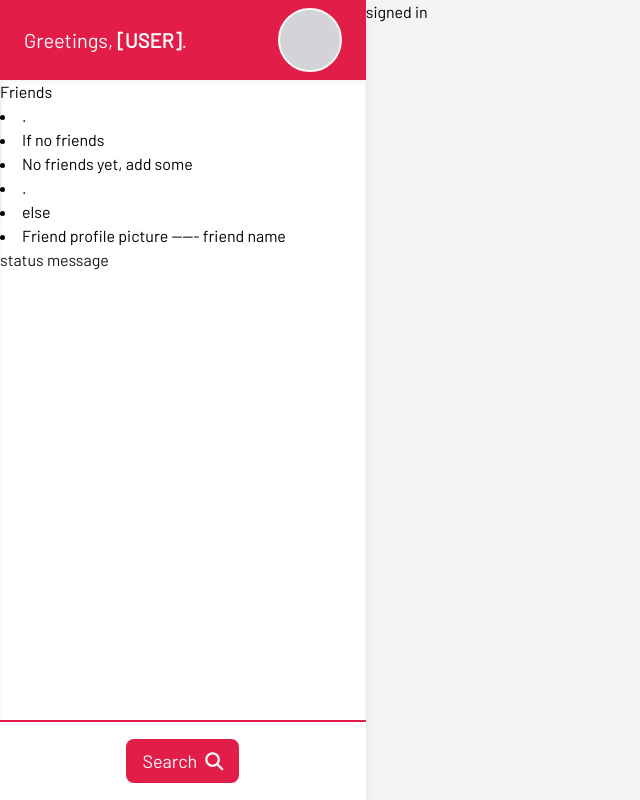
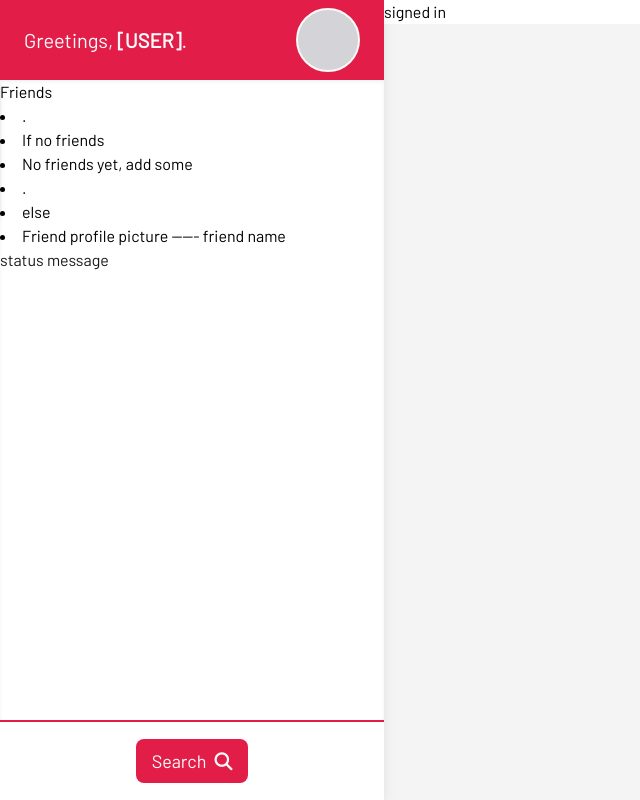
Before and after one commit to brajpatel/messaging-app, a React (Vite) app: page / in a window 1280 px wide. Shown: the whole page, without its empty margins (0-640 px from the left). Built offline with nearby package versions, Linux system fonts and the light colour scheme.

Commit message:
Make route element take up remaining width of page

```diff
--- a/src/App.jsx
+++ b/src/App.jsx
@@ -34,7 +34,7 @@ function App() {
   }
 
   return (
-    <div className={user ? 'h-screen flex flex-col md:flex-row bg-zinc-100 dark:bg-zinc-300' : 'h-screen bg-zinc-100 dark:bg-zinc-900'}>
+    <div className={user ? 'h-screen flex flex-col md:block bg-zinc-100 dark:bg-zinc-700' : 'h-screen bg-zinc-100 dark:bg-zinc-900'}>
       <BrowserRouter>
         {user && <Sidebar theme={theme} handleTheme={handleTheme}/>}
 
@@ -47,8 +47,10 @@ function App() {
             </>
           ) : (
             <>
-              <Route path='/' element={<div className='w-3/4'>signed in</div>}/>
-              <Route path='*' element={<div>404 Not Found</div>}/>
+              <Route path='/' element={ <div className='w-auto overflow-hidden bg-white dark:bg-zinc-800'>signed in</div> }/>
+              <Route path='/search' element={ <div>Search Page</div> }/>
+              <Route path='/user_name' element={ <div>User Profile</div> }/>
+              <Route path='*' element={ <div>404 Not Found</div> }/>
             </>
           )}
         </Routes>
--- a/src/components/Sidebar.jsx
+++ b/src/components/Sidebar.jsx
@@ -20,7 +20,7 @@ function Sidebar({ theme, handleTheme }) {
     }
 
     return (
-        <nav className="h-screen w-full md:w-96 flex flex-col shadow-lg dark:shadow-none bg-white dark:bg-zinc-800">
+        <nav className="h-screen w-full md:w-96 float-left flex flex-col shadow-lg dark:shadow-none bg-white dark:bg-zinc-800">
             <div className="h-[10%] relative flex justify-between items-center px-6 py-2 bg-rose-600 dark:bg-zinc-700">
                 <p className="text-zinc-50 text-xl">Greetings, <span className="font-bold">[USER]</span>.</p>
                 <div className="h-16 w-16 bg-zinc-300 dark:bg-zinc-500 border-2 border-zinc-50 rounded-full cursor-pointer" onClick={handleDropdown}></div>
```
